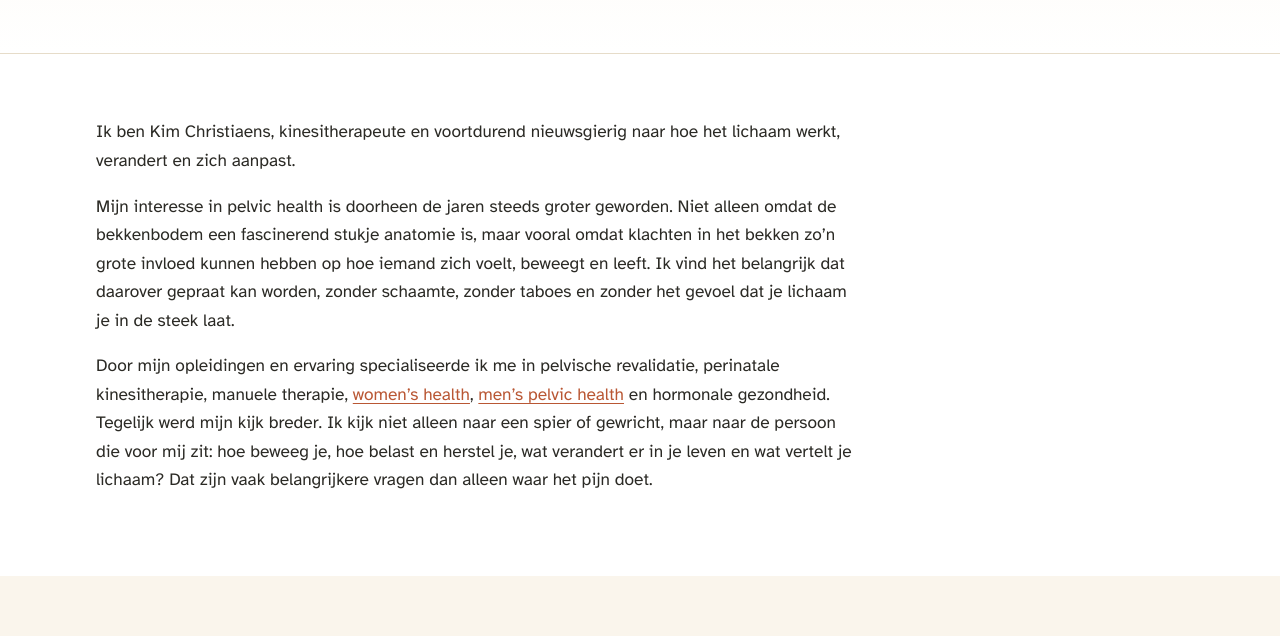
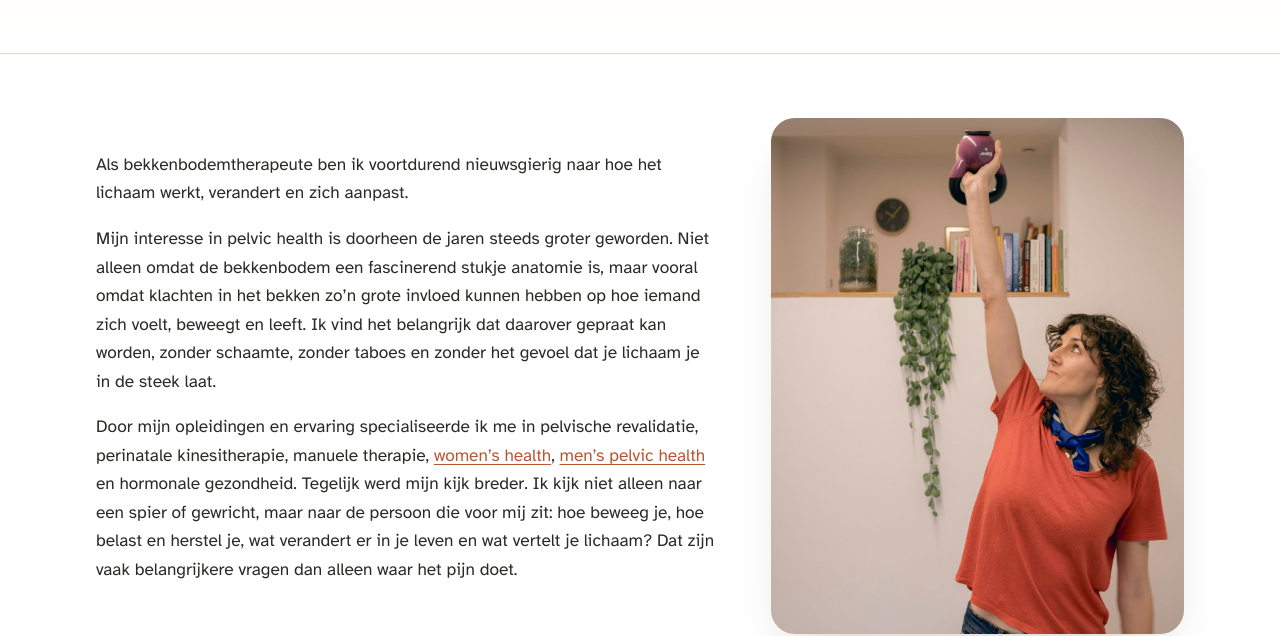
Before and after one commit to dvanonckelen92-sketch/Kinesitherapeute-Kim-Christiaens, an Astro site: page /over-kim in a window 1280 px wide. Shown: the part 356-992 px from the top of the page. Built offline with nearby package versions, Linux system fonts and the light colour scheme; Astro itself is replaced by a stand-in of ours.

Commit message:
Over Kim: foto en "Als bekkenbodemtherapeute", home terug naar kinesitherapeute
- Home: "Ik ben Kim Christiaens, kinesitherapeute gespecialiseerd in" zoals Kim vroeg
- Over Kim: eerste zin begint met "Als bekkenbodemtherapeute ben ik..."
- Over Kim: foto 20 (kettlebell) naast de introtekst, met alt-tekst NL en FR

Co-Authored-By: Claude Opus 5.5 <noreply@anthropic.com>

```diff
--- a/src/i18n/fr.ts
+++ b/src/i18n/fr.ts
@@ -406,6 +406,7 @@ export const fr: Dictionary = {
     pelvisModel: 'Kim montre un modèle anatomique du bassin avec les muscles du plancher pelvien',
     practiceView: 'Vue depuis le cabinet à Heers sur les champs de la Hesbaye',
     toiletPosture: 'Kim montre aux toilettes la position assise avec les pieds posés sur un petit marchepied',
+    kettlebell: 'Kim Christiaens tient un kettlebell à bout de bras au-dessus de sa tête, dans son cabinet',
     treatmentTable: 'Kim Christiaens, souriante, assise sur la table de traitement de son cabinet, devant des planches anatomiques du bassin',
   },
   thankyou: {
--- a/src/i18n/nl.ts
+++ b/src/i18n/nl.ts
@@ -51,7 +51,7 @@ export const nl: Dictionary = {
     heroTagline: SITE.descriptor,
     heroTitle: 'Je lichaam begrijpen. Voelen. Bewegen. Vertrouwen.',
     heroIntro: [
-      'Welkom. Ik ben Kim Christiaens, bekkenbodemtherapeute gespecialiseerd in pelvic health, hormonale gezondheid en bewegen. Wat begon vanuit mijn passie voor de bekkenbodem, groeide uit tot een bredere kijk op het lichaam: hormonen, ademhaling, beweging, kracht, slaap, stress, herstel en seksualiteit zijn allemaal met elkaar verbonden.',
+      'Welkom. Ik ben Kim Christiaens, kinesitherapeute gespecialiseerd in pelvic health, hormonale gezondheid en bewegen. Wat begon vanuit mijn passie voor de bekkenbodem, groeide uit tot een bredere kijk op het lichaam: hormonen, ademhaling, beweging, kracht, slaap, stress, herstel en seksualiteit zijn allemaal met elkaar verbonden.',
       'Ik begeleid vrouwen, mannen en kinderen bij klachten die vaak een grote invloed hebben op het dagelijkse leven, maar waarover niet altijd gemakkelijk gesproken wordt. Denk aan urineverlies, pijn, verzakkingsklachten, plas- en stoelgangproblemen, seksuele klachten of veranderingen tijdens en na een zwangerschap, in de perimenopauze en de menopauze.',
       'Daarbij kijk ik verder dan de plaats waar je je klacht voelt. Ademhaling, beweging, kracht, spanning, slaap, herstel, hormonen en dagelijkse belasting kunnen allemaal meespelen. Samen zoeken we naar wat jij nodig hebt om je lichaam beter te begrijpen, vrijer te bewegen en opnieuw te vertrouwen in wat het kan.',
     ],
@@ -108,7 +108,7 @@ export const nl: Dictionary = {
     eyebrow: 'Over Kim',
     title: 'Nieuwsgierig naar het lichaam en naar het verhaal erachter',
     intro: [
-      'Ik ben Kim Christiaens, kinesitherapeute en voortdurend nieuwsgierig naar hoe het lichaam werkt, verandert en zich aanpast.',
+      'Als bekkenbodemtherapeute ben ik voortdurend nieuwsgierig naar hoe het lichaam werkt, verandert en zich aanpast.',
       'Mijn interesse in pelvic health is doorheen de jaren steeds groter geworden. Niet alleen omdat de bekkenbodem een fascinerend stukje anatomie is, maar vooral omdat klachten in het bekken zo’n grote invloed kunnen hebben op hoe iemand zich voelt, beweegt en leeft. Ik vind het belangrijk dat daarover gepraat kan worden, zonder schaamte, zonder taboes en zonder het gevoel dat je lichaam je in de steek laat.',
       'Door mijn opleidingen en ervaring specialiseerde ik me in pelvische revalidatie, perinatale kinesitherapie, manuele therapie, [women’s health](pelvicWomen), [men’s pelvic health](pelvicMen) en hormonale gezondheid. Tegelijk werd mijn kijk breder. Ik kijk niet alleen naar een spier of gewricht, maar naar de persoon die voor mij zit: hoe beweeg je, hoe belast en herstel je, wat verandert er in je leven en wat vertelt je lichaam? Dat zijn vaak belangrijkere vragen dan alleen waar het pijn doet.',
     ],
@@ -400,6 +400,7 @@ export const nl: Dictionary = {
     pelvisModel: 'Kim toont een anatomisch bekkenmodel met de spieren van de bekkenbodem',
     practiceView: 'Uitzicht vanuit de praktijk in Heers op de velden van Haspengouw',
     toiletPosture: 'Kim toont op het toilet de zithouding met de voeten op een opstapje',
+    kettlebell: 'Kim Christiaens houdt in haar praktijk een kettlebell met gestrekte arm boven haar hoofd',
     treatmentTable: 'Kim Christiaens zit lachend op de behandeltafel in haar praktijk, met anatomische platen van het bekken aan de muur',
   },
   thankyou: {
--- a/src/photos.ts
+++ b/src/photos.ts
@@ -8,6 +8,7 @@ import pelvisModel from './assets/photos/anatomisch-bekkenmodel.jpg';
 import practiceView from './assets/photos/uitzicht-praktijk-heers.jpg';
 import toiletPosture from './assets/photos/toilethouding-met-opstapje.jpg';
 import treatmentTable from './assets/photos/kim-christiaens-behandeltafel-praktijk.jpg';
+import kettlebell from './assets/photos/kim-christiaens-krachttraining-kettlebell.jpg';
 
 /**
  * Foto's van Karolien Coenen, gekozen door Kim (nov. 2026).
@@ -24,6 +25,7 @@ export const PHOTOS = {
   practiceView: { src: practiceView, position: '45% center' },
   toiletPosture: { src: toiletPosture, position: '70% 60%' },
   treatmentTable: { src: treatmentTable, position: 'center 35%' },
+  kettlebell: { src: kettlebell, position: 'center 30%' },
 } satisfies Record<string, { src: ImageMetadata; position: string }>;
 
 export type PhotoKey = keyof typeof PHOTOS;
--- a/src/views/AboutPage.astro
+++ b/src/views/AboutPage.astro
@@ -2,6 +2,7 @@
 import Layout from '../layouts/Layout.astro';
 import PageIntro from '../components/PageIntro.astro';
 import CtaBanner from '../components/CtaBanner.astro';
+import Photo from '../components/Photo.astro';
 import LinkedText from '../components/LinkedText.astro';
 import { getDictionary, route } from '../i18n';
 import type { Locale } from '../consts';
@@ -27,10 +28,11 @@ const breadcrumb = [{ label: t.nav.about, href: route('about', locale) }];
   <PageIntro locale={locale} breadcrumb={breadcrumb} eyebrow={a.eyebrow} title={a.title} />
 
   <section class="section">
-    <div class="container intro-grid">
+    <div class="container media-split">
       <div class="intro-text">
         {a.intro.map((paragraph) => <p><LinkedText text={paragraph} locale={locale} /></p>)}
       </div>
+      <Photo name="kettlebell" locale={locale} priority />
     </div>
   </section>
 
@@ -66,11 +68,6 @@ const breadcrumb = [{ label: t.nav.about, href: route('about', locale) }];
 </Layout>
 
 <style>
-  .intro-grid {
-    display: grid;
-    gap: 1.5rem;
-  }
-
   .intro-text {
     max-width: 68ch;
     font-size: 1.08rem;
```
Also changed, not shown: src/assets/photos/kim-christiaens-krachttraining-kettlebell.jpg (added).
